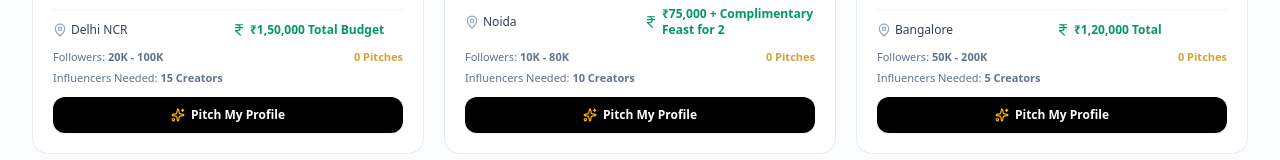
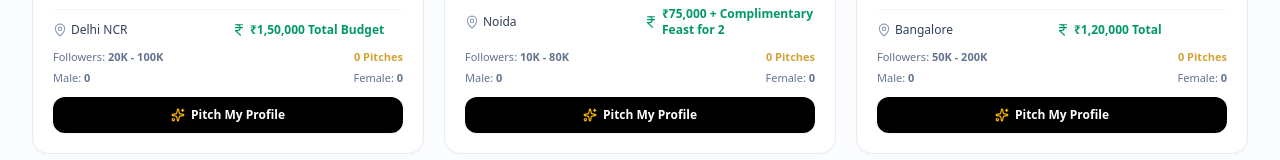
Before and after one commit to ap869533-boop/thebrandstory-, a React (Vite) app in the folder frontend/: page /opportunities in a window 1280 px wide. Shown: the part 485-645 px from the top of the page. Built offline with nearby package versions, Linux system fonts and the light colour scheme; no server answers.

Commit message:
male , femail count  update

```diff
--- a/frontend/src/components/common/CreatorCard.tsx
+++ b/frontend/src/components/common/CreatorCard.tsx
@@ -65,7 +65,7 @@ export const CreatorCard: React.FC<CreatorCardProps> = ({ creator, variant = 'gr
       className={`group relative rounded-[1.75rem] overflow-hidden cursor-pointer shadow-sm hover:shadow-2xl transition-all duration-300 border border-slate-300/70 flex flex-col justify-between bg-slate-950 ${
         variant === 'carousel'
           ? 'w-[210px] sm:w-[235px] md:w-[250px] h-[350px] sm:h-[390px] md:h-[420px] shrink-0'
-          : 'w-full min-h-[350px] sm:min-h-[390px] md:min-h-[420px]'
+          : 'w-full h-[350px] sm:h-[390px] md:h-[420px]'
       }`}
     >
       {/* Background: Video (direct URL) or Image */}
--- a/frontend/src/components/home/LiveOpportunitiesBoard.tsx
+++ b/frontend/src/components/home/LiveOpportunitiesBoard.tsx
@@ -47,15 +47,6 @@ export const LiveOpportunitiesBoard: React.FC = () => {
       setSelectedCampaign(null);
       setHasApplied(null);
     }, 1500);
-  };
-
-  const getOpeningLabel = (value: string | number | undefined) => {
-    const countValue = String(value ?? '');
-    if (!countValue) return '0 Creators';
-    const normalized = countValue.toLowerCase();
-    if (normalized.includes('creator')) return countValue;
-    const count = Number(countValue);
-    return `${countValue} ${Number.isFinite(count) && count === 1 ? 'Creator' : 'Creators'}`;
   };
 
   return (
@@ -173,14 +164,18 @@ export const LiveOpportunitiesBoard: React.FC = () => {
               </div>
 
               <div className="pt-4 mt-4 border-t border-slate-100 space-y-3">
-                <div className="grid grid-cols-2 gap-2 p-2.5 bg-slate-50/80 rounded-xl border border-slate-100 text-xs">
+                <div className="grid grid-cols-3 gap-2 p-2.5 bg-slate-50/80 rounded-xl border border-slate-100 text-xs">
                   <div>
                     <span className="text-[10px] font-medium text-slate-400 block uppercase tracking-wider">Budget</span>
                     <span className="font-black text-emerald-600 text-xs truncate block mt-0.5">{camp.budget}</span>
                   </div>
                   <div>
-                    <span className="text-[10px] font-medium text-slate-400 block uppercase tracking-wider">Openings</span>
-                    <span className="font-bold text-slate-800 text-xs truncate block mt-0.5">{getOpeningLabel(camp.influencersCount)}</span>
+                    <span className="text-[10px] font-medium text-slate-400 block uppercase tracking-wider">Male</span>
+                    <span className="font-bold text-slate-800 text-xs truncate block mt-0.5">{camp.maleCount || 0}</span>
+                  </div>
+                  <div>
+                    <span className="text-[10px] font-medium text-slate-400 block uppercase tracking-wider">Female</span>
+                    <span className="font-bold text-slate-800 text-xs truncate block mt-0.5">{camp.femaleCount || 0}</span>
                   </div>
                 </div>
 
--- a/frontend/src/views/CreatorDashboardView.tsx
+++ b/frontend/src/views/CreatorDashboardView.tsx
@@ -706,7 +706,14 @@ export const CreatorDashboardView: React.FC = () => {
             <div className="space-y-0.5">
               <div className="flex items-center gap-2">
                 <h1 className="text-2xl sm:text-3xl font-black text-slate-900 tracking-tight">{creator.name}</h1>
-
+                <span className={`inline-flex items-center gap-1 px-2.5 py-1 rounded-full text-[9px] font-bold border ${
+                  creator.isVerified
+                    ? 'bg-emerald-50 border-emerald-200 text-emerald-700'
+                    : 'bg-amber-50 border-amber-200 text-amber-700'
+                }`}>
+                  {creator.isVerified ? <CheckCircle2 className="w-3 h-3" /> : <Clock className="w-3 h-3" />}
+                  {creator.isVerified ? 'Verified Creator' : isApprovalEligible ? 'Approval review' : 'Profile setup'}
+                </span>
               </div>
               <p className="text-xs text-slate-500 font-semibold">@{creator.username} • {creator.primaryCategory}</p>
               <p className="text-[11px] text-slate-400 flex items-center gap-1">
@@ -731,6 +738,7 @@ export const CreatorDashboardView: React.FC = () => {
           </div>
         </div>
 
+        {completionPct < 100 && (
         <div className="bg-gradient-to-br from-amber-50 via-orange-50/50 to-rose-50/50 rounded-[2.5rem] p-5 sm:p-6 shadow-[0_12px_40px_rgba(212,163,56,0.15)] border border-amber-200/60 flex flex-col items-center justify-center text-center relative shrink-0 lg:w-72 overflow-hidden">
           <div className="absolute -top-8 -right-8 h-28 w-28 rounded-full bg-[#D4A338]/10 blur-2xl" />
           <div
@@ -754,6 +762,7 @@ export const CreatorDashboardView: React.FC = () => {
             Complete Profile
           </button>
         </div>
+        )}
         </div>
 
         {/* === Profile Completion Progress Bar === */}
--- a/frontend/src/views/OpportunitiesView.tsx
+++ b/frontend/src/views/OpportunitiesView.tsx
@@ -178,8 +178,9 @@ export const OpportunitiesView: React.FC = () => {
                         {Array.isArray(camp.applicants) ? camp.applicants.length : (camp.applicantsCount || 0)} Pitches
                       </span>
                     </div>
-                    <div className="flex items-center justify-between">
-                      <span>Influencers Needed: <strong>{camp.influencersCount || 1}</strong></span>
+                    <div className="flex items-center justify-between gap-3">
+                      <span>Male: <strong>{camp.maleCount || 0}</strong></span>
+                      <span>Female: <strong>{camp.femaleCount || 0}</strong></span>
                       {camp.language && camp.language !== 'Any' && (
                         <span>Lang: <strong>{camp.language}</strong></span>
                       )}
```
